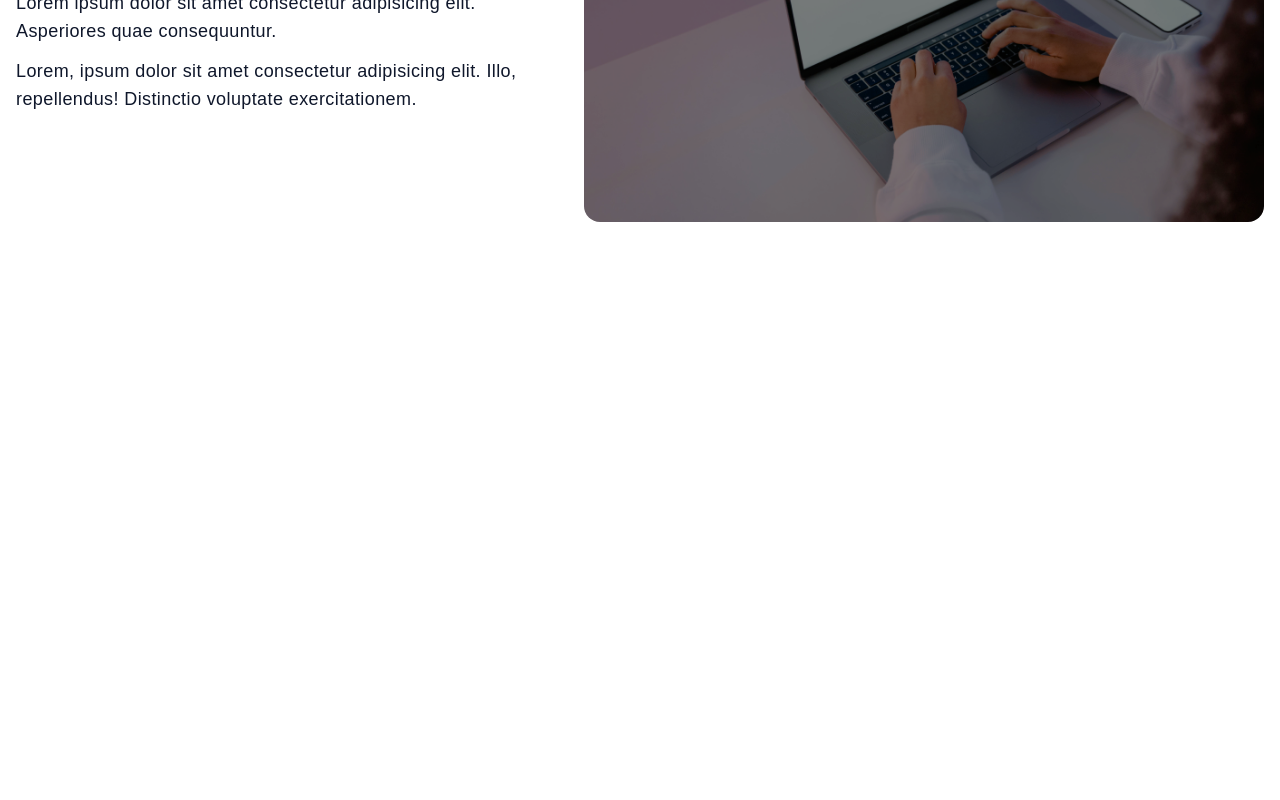
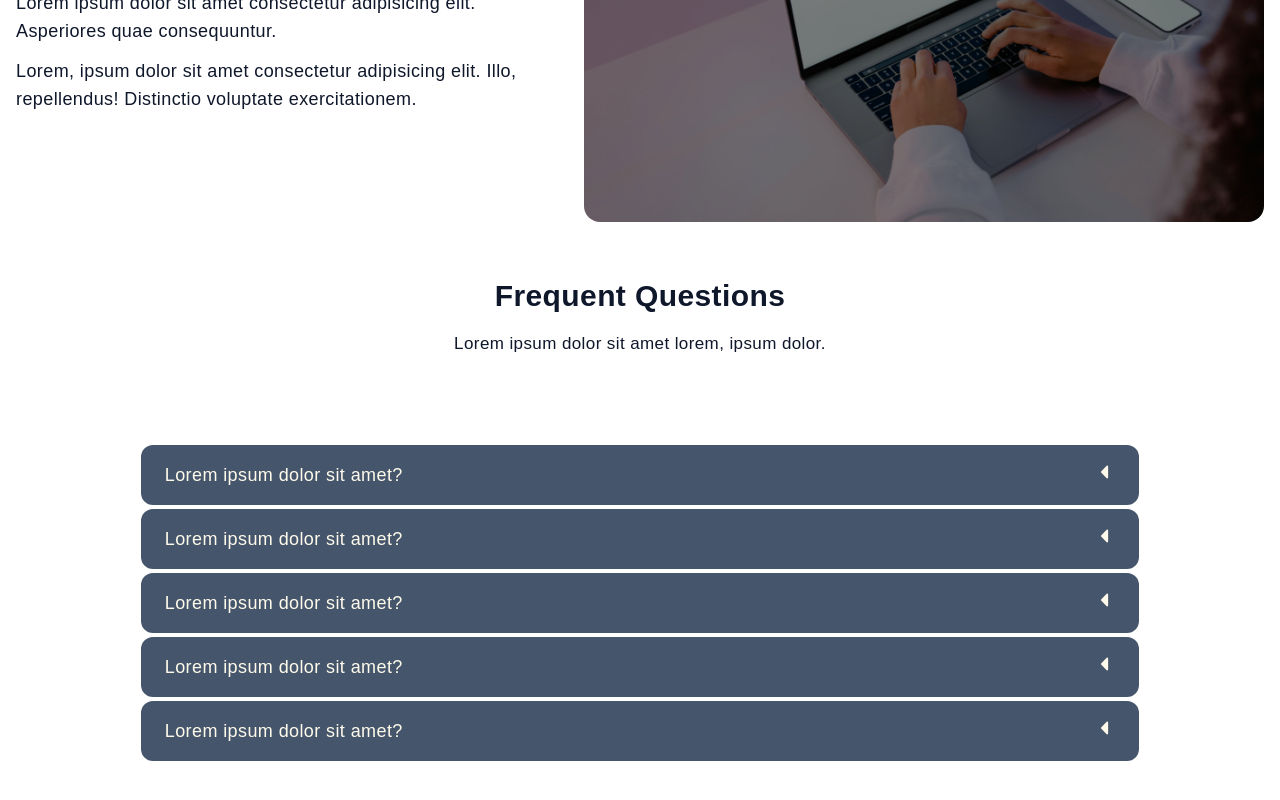
Before and after one commit to Paula-Stefany/carrinho-ecommerce, a React (Vite) app: page / in a window 1280 px wide. Shown: the part 1530-2330 px from the top of the page. Before the commit the page ends 1780 px from the top, so only its background shows below. Built offline with nearby package versions, Linux system fonts and the light colour scheme; data requests are answered from the project's data file.

Commit message:
Concluída sessão faq

```diff
--- /dev/null
+++ b/src/components/frequentAskedQuestions/index.tsx
@@ -0,0 +1,64 @@
+import { FaCaretLeft } from 'react-icons/fa';
+
+
+export function FrequentAskedQuestions(){
+    return(
+        <section className='flex flex-col gap-4 py-7 px-4 text-slate-900'>
+            <h2 className='text-3xl font-semibold w-fit m-auto'>Frequent Questions</h2>
+            <p className='w-fit m-auto text-center text-[17px]'>Lorem ipsum dolor sit amet lorem, ipsum dolor.</p>
+            <div className='w-full flex justify-center flex-col m-auto text-amber-50 py-6 md:py-18 gap-1 md:w-[80%]'>
+                <details className='bg-slate-600  rounded-xl'>
+                    <summary className='flex justify-between text-lg outline-none px-6 py-4'>
+                        Lorem ipsum dolor sit amet?
+                        <FaCaretLeft size={22}
+                        />
+                    </summary>
+                    <p className=' px-6 py-4'>
+                        Lorem ipsum dolor sit amet, consectetur adipisicing elit. Voluptatibus eos tempore suscipit hic omnis voluptas doloremque!
+                    </p>
+                </details>
+                <details className='bg-slate-600  rounded-xl'>
+                    <summary className='flex justify-between text-lg outline-none px-6 py-4'>
+                        Lorem ipsum dolor sit amet?
+                        <FaCaretLeft size={22}
+                        />
+                    </summary>
+                    <p className=' px-6 py-4'>
+                        Lorem ipsum dolor sit amet, consectetur adipisicing elit. Voluptatibus eos tempore suscipit hic omnis voluptas doloremque!
+                    </p>
+                </details>
+                <details className='bg-slate-600  rounded-xl'>
+                    <summary className='flex justify-between text-lg outline-none px-6 py-4'>
+                        Lorem ipsum dolor sit amet?
+                        <FaCaretLeft size={22}
+                        />
+                    </summary>
+                    <p className=' px-6 py-4'>
+                        Lorem ipsum dolor sit amet, consectetur adipisicing elit. Voluptatibus eos tempore suscipit hic omnis voluptas doloremque!
+                    </p>
+                </details>
+                <details className='bg-slate-600  rounded-xl'>
+                    <summary className='flex justify-between text-lg outline-none px-6 py-4'>
+                        Lorem ipsum dolor sit amet?
+                        <FaCaretLeft size={22}
+                        />
+                    </summary>
+                    <p className=' px-6 py-4'>
+                        Lorem ipsum dolor sit amet, consectetur adipisicing elit. Voluptatibus eos tempore suscipit hic omnis voluptas doloremque!
+                    </p>
+                </details>
+                <details className='bg-slate-600  rounded-xl'>
+                    <summary className='flex justify-between text-lg outline-none px-6 py-4'>
+                        Lorem ipsum dolor sit amet?
+                        <FaCaretLeft size={22}
+                        />
+                    </summary>
+                    <p className=' px-6 py-4'>
+                        Lorem ipsum dolor sit amet, consectetur adipisicing elit. Voluptatibus eos tempore suscipit hic omnis voluptas doloremque!
+                    </p>
+                </details>
+
+            </div>
+        </section>
+    )
+}
--- a/src/index.css
+++ b/src/index.css
@@ -18,3 +18,12 @@ body{
 .hide-scrollbar::-webkit-scrollbar {
     display: none;
 }
+
+summary {
+    list-style: none;
+    cursor: pointer;
+}
+
+  summary::-webkit-details-marker {
+    display: none;
+}
--- a/src/pages/home/index.tsx
+++ b/src/pages/home/index.tsx
@@ -1,6 +1,7 @@
 import { Banner } from '../../components/banner'
 import { Products } from '../../components/products'
 import { Banner2 } from '../../components/banner2'
+import { FrequentAskedQuestions } from '../../components/frequentAskedQuestions'
 
 
 export function Home(){
@@ -12,6 +13,7 @@ export function Home(){
             <Banner/>
             <Products/>
             <Banner2/>
+            <FrequentAskedQuestions/>
         </main>
     )
 }
```
